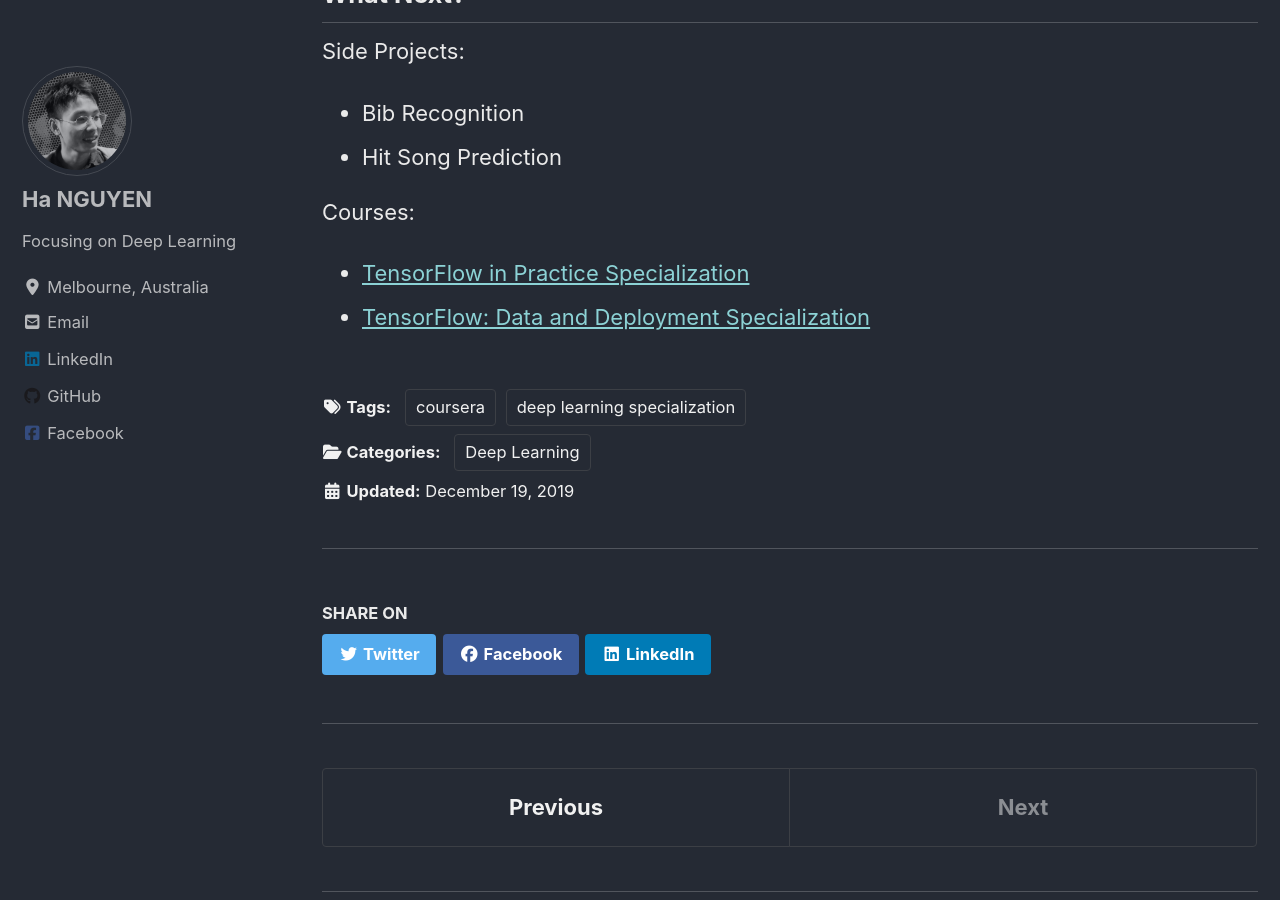
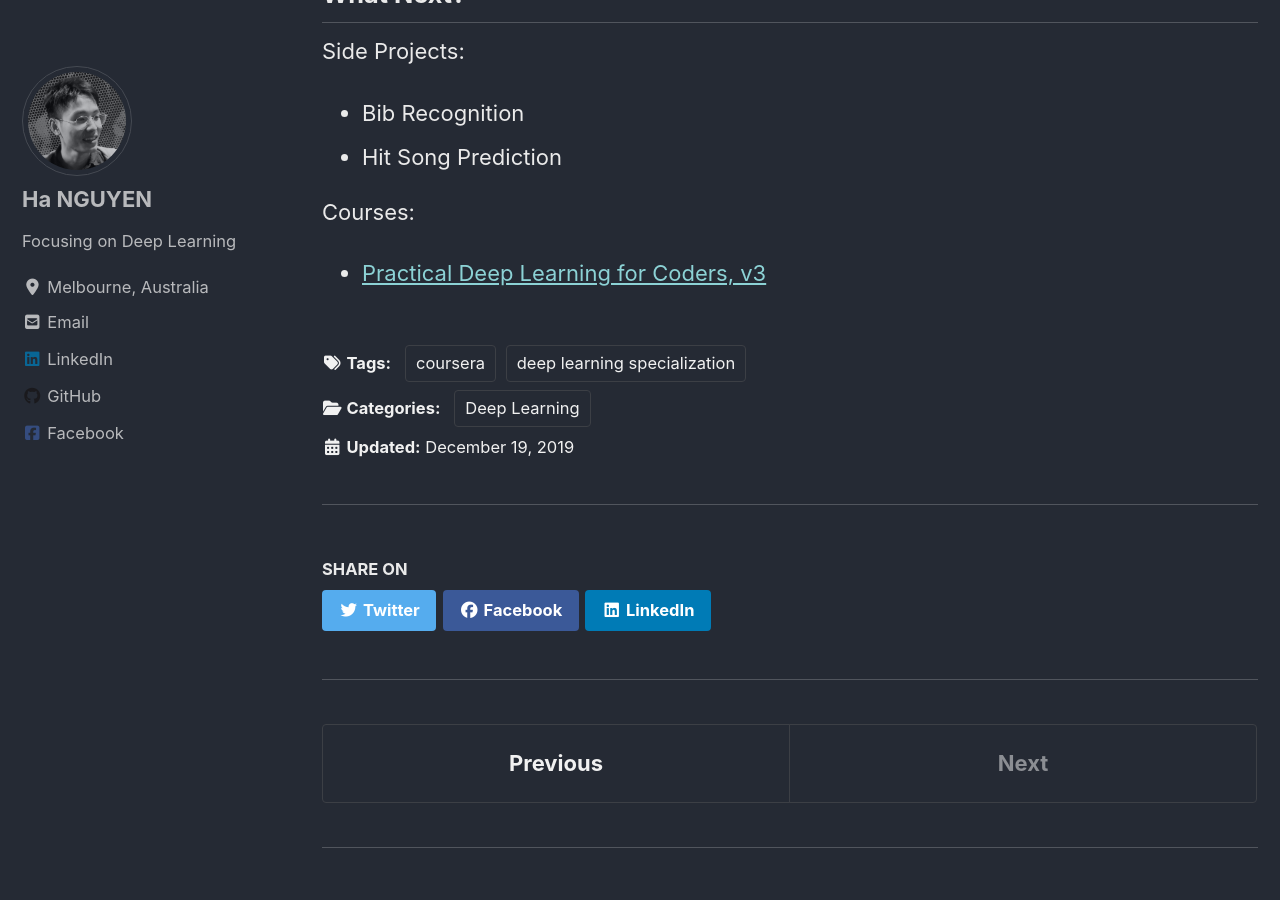
Before and after one commit to datasciblog/datasciblog.github.io, a Jekyll site: the page built from _posts/2019-12-19-DL-xx-accomplishing-deep-learning-specialization.md, in a window 1280 px wide and 900 px high, scrolled down 3703 px. Built offline with Jekyll 4.4.1, drawn with Linux system fonts in a browser that asks for light colours; cached includes are drawn as plain includes; nearby versions of some CDN libraries.

Commit message:
Update 2019-12-19-DL-xx-accomplishing-deep-learning-specialization.md

```diff
--- a/_posts/2019-12-19-DL-xx-accomplishing-deep-learning-specialization.md
+++ b/_posts/2019-12-19-DL-xx-accomplishing-deep-learning-specialization.md
@@ -57,5 +57,4 @@ Side Projects:
 - Hit Song Prediction
 
 Courses:
-- [TensorFlow in Practice Specialization](https://www.coursera.org/specializations/tensorflow-in-practice)
-- [TensorFlow: Data and Deployment Specialization](https://www.coursera.org/specializations/tensorflow-data-and-deployment)
+- [Practical Deep Learning for Coders, v3](https://course.fast.ai/)
```
